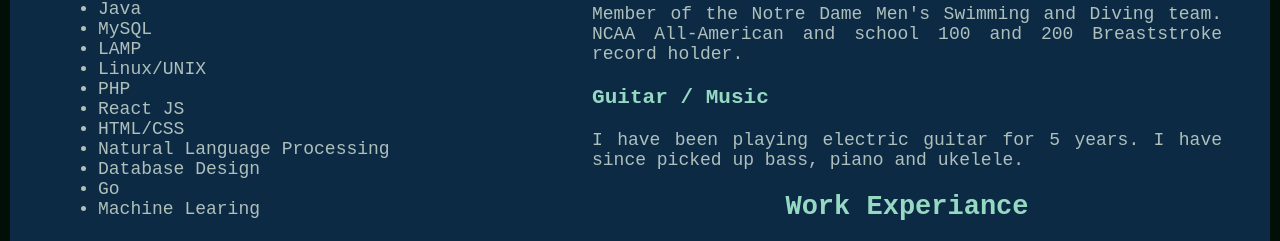
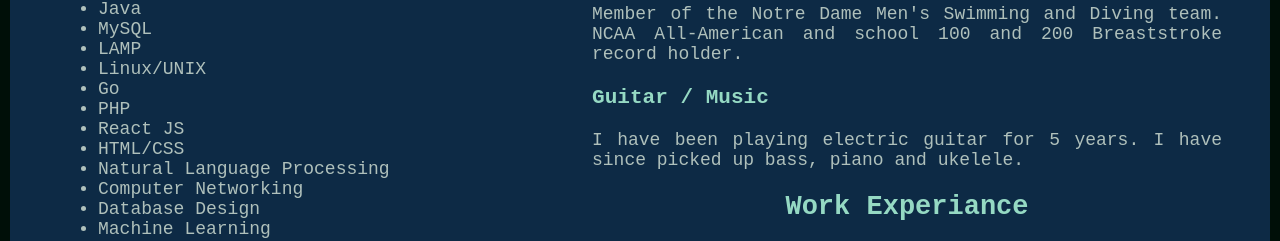
Before and after one commit to jbottelb/portfolio, a React (Create React App) app: page / in a window 1280 px wide. Shown: the part 553-794 px from the top of the page. Built offline with nearby package versions, Linux system fonts and the light colour scheme; what parse would draw is missing.

Commit message:
fixed typo

```diff
--- a/src/Components/home/home.js
+++ b/src/Components/home/home.js
@@ -46,13 +46,14 @@
             <li>MySQL</li>
             <li>LAMP</li>
             <li>Linux/UNIX</li>
+            <li>Go</li>
             <li>PHP</li>
             <li>React JS</li>
             <li>HTML/CSS</li>
             <li>Natural Language Processing</li>
+            <li>Computer Networking</li>
             <li>Database Design</li>
-            <li>Go</li>
-            <li>Machine Learing</li>
+            <li>Machine Learning</li>
         </ul>
         <h2>Elective CS Classes</h2>
         <ul>
```
